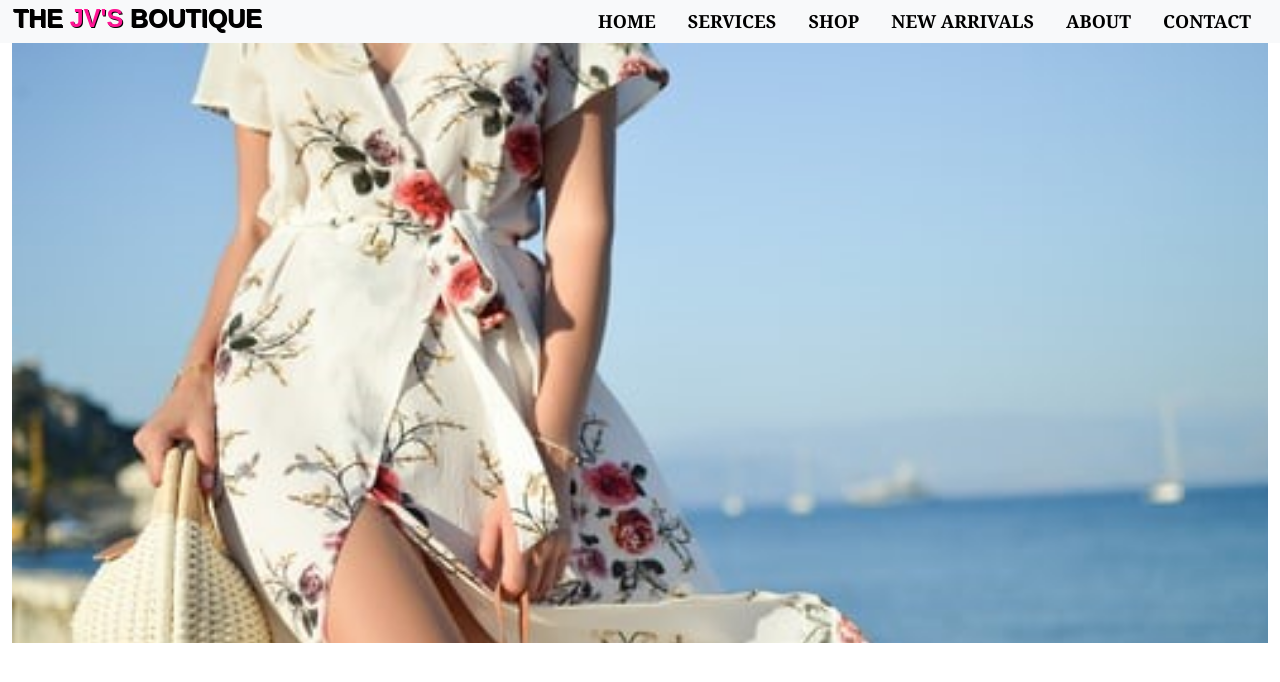
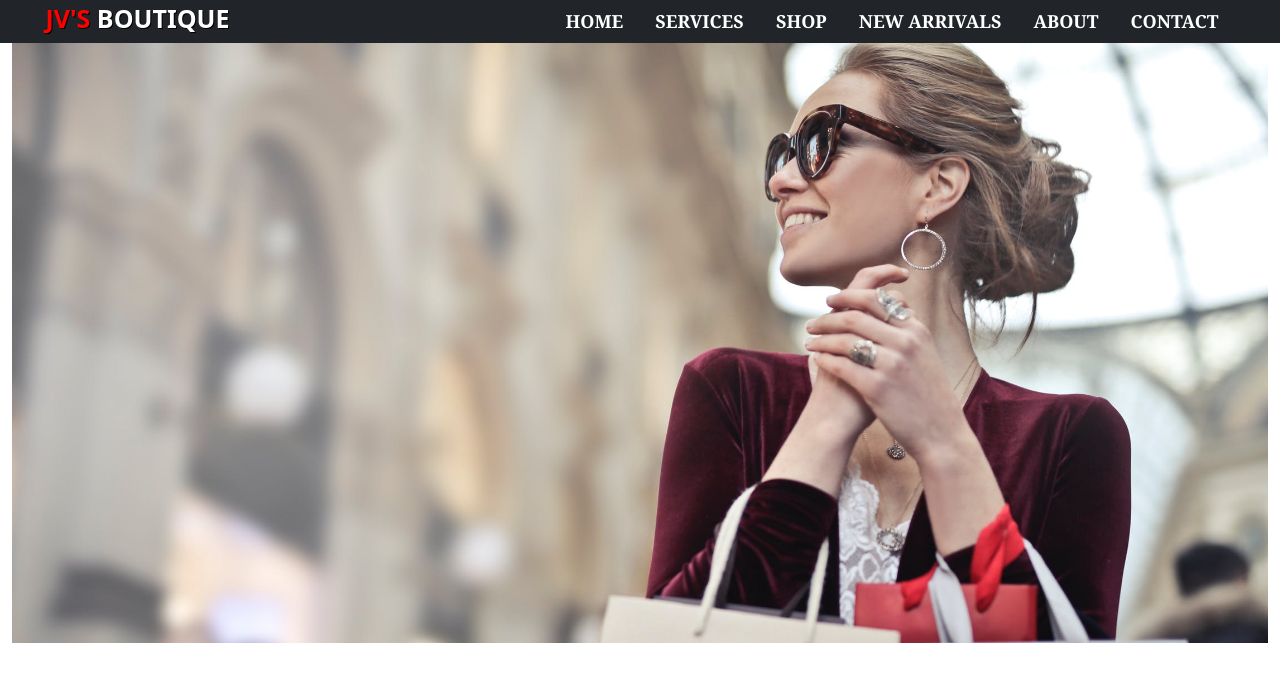
Before and after one commit to charlesNorah/JV-S-BOUTIQUE, a plain HTML site: page index.html in a window 1280 px wide. Drawn offline with Linux system fonts and the light colour scheme.

Commit message:
add new design

```diff
--- a/css/styles.css
+++ b/css/styles.css
@@ -4,31 +4,44 @@
     margin: 0;
     box-sizing: border-box;
 }
+
 body{
-   color: black;
+   color: white;
 }
 .nav-link{
-    color: black;
+    color: white;
     font-weight: bold;
     font-size: 18px;
     font-family: Cambria, Cochin, Georgia, Times, 'Times New Roman', serif;
 }
 .nav-link:hover{
     color: white;
-    background-color: lightpink;
+   background-color: lightcoral;
 }
 .banner{
-    background-image: url(../images/F\ BG\ IMAGE\ 3.jpg);
+    background-image: url(../images/blog-luxury-shopping-1.jpg);
+    background-size: cover;
     height: 600px;
-    background-size: cover;
 }
 ul label{
     margin-right:25%;
+    font-weight: bolder;
+    text-shadow: 1px 1px black;
     font-size: 25px;
+}
+b{
+    color:red;
+}
+.bou h1{
+    text-align: center;
+    margin-top: 3%;
+    font-size: 150px;
+    color: black;
     font-weight: bolder;
-    font-family: Arial, Helvetica, sans-serif;
-    text-shadow: 1px 1px black;
 }
-ul label b{
+.bou i{
     color: deeppink;
+    font-weight: bolder;
+    text-shadow: 1px 1px deeppink;
+
 }
--- a/index.html
+++ b/index.html
@@ -10,19 +10,19 @@
 </head>
 <body>
     <!-- This is a Nav Section -->
-    <ul class="nav nav-pills bg-light justify-content-center">
-        <label for="">THE <b> JV'S</b> BOUTIQUE</label>
+    <ul class="nav nav-pills bg-dark justify-content-center">
+        <label for=""> <b> JV'S</b> BOUTIQUE</label>
        <li class="nav-item"><a href="" class="nav-link">HOME</a></li>
        <li class="nav-item"><a href="" class="nav-link">SERVICES</a></li>
        <li class="nav-item"><a href="" class="nav-link">SHOP</a></li>
        <li class="nav-item"><a href="" class="nav-link">NEW ARRIVALS</a></li>
        <li class="nav-item"><a href="" class="nav-link">ABOUT</a></li>
        <li class="nav-item"><a href="" class="nav-link">CONTACT</a></li>
-
-    </ul>
+       </ul>
 
      <!-- This is a banner section -->
-    <div class="container-fluid">
+
+       <div class="container-fluid bou">
         <div class="banner">
 
         </div>
@@ -78,9 +78,6 @@
 
 
 
-
-
-
     <script src="./js/bootstrap.bundle.min.js"></script>
 </body>
 </html>
```
Also changed, not shown: images/0012283_occhiale-da-sole-celine-marta-a-farfalla-40005i-col-marrone_870.png (added), images/2019-Korean-Women-Sexy-Harajuku-Kawaii-Blackpink-Hoodie-Print-Hot-Female-Pink-Coat-Korea-Casual-Hip.jpg (added), images/8a3849a9-06b5-419a-84f7-53531e3e389e.13da3cebc2184695cbb4b19c3d0e45a1.jpeg (added), images/CRYSTAL-CLEAR-HEART-SUNGLASSES_PINK_preview.jpg (added), images/NewLook.jpg (added), images/blog-luxury-shopping-1.jpg (added), images/designer-handbag-500x500.jpg (added), images/happy-women-swap-party-choose-casual-clothes-shoes-hats-bags-jewellery-idea-exchange-your-old-wardrobe-new-eco-friendly-245467232.jpg (added), images/school-bags.jpg (added), images/shoe-rack-ideas-1582844143.jpg (added), images/young-women-swap-party-casual-clothes-shoes-hats-bags-jewellery-idea-exchange-your-old-wardrobe-new-eco-friendly-cloth-244446006.jpg (added).
